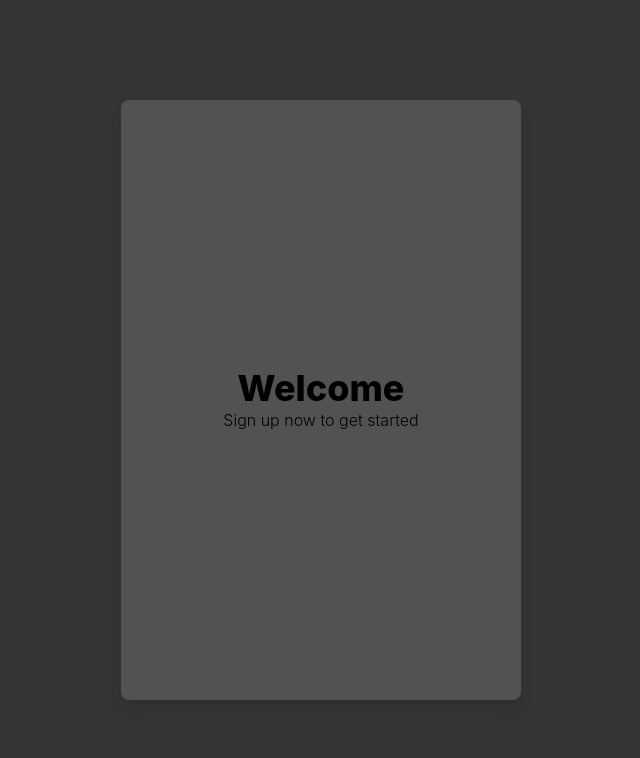
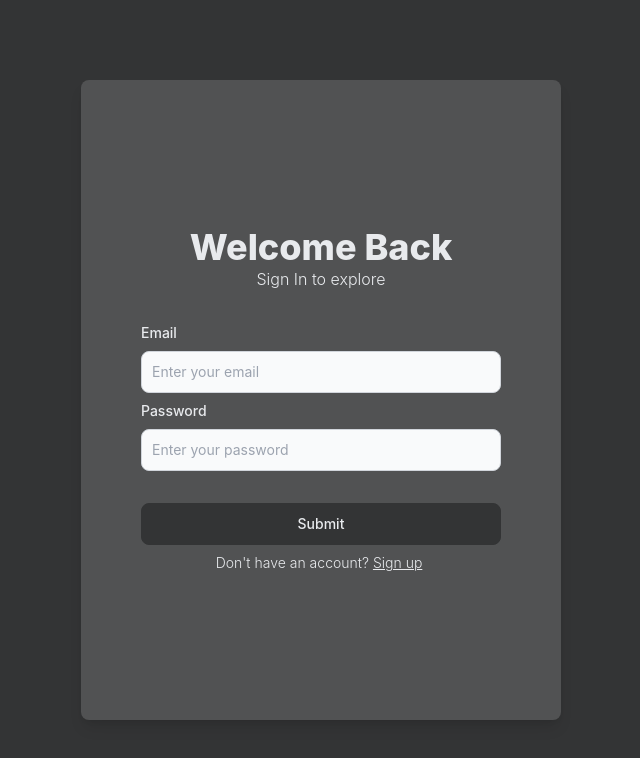
Before and after one commit to Faseeh-Uddin/chat-app-mern, a React (Create React App) app in the folder client/: page / in a window 1280 px wide. Shown: the top 758 px of the page, without its empty margins (319-959 px from the left). Built offline with nearby package versions, Linux system fonts and the light colour scheme.

Commit message:
Completed Frontend for Login Signup Form

```diff
--- a/client/src/App.js
+++ b/client/src/App.js
@@ -5,7 +5,7 @@ import LoginSignupForm from "./modules/loginSignupForm";
 
 function App() {
   return (
-    <div className="bg-[#333435] h-screen flex justify-center items-center">
+    <div className="bg-dark-gray h-screen flex justify-center items-center">
       <LoginSignupForm />
     </div>
   );
--- /dev/null
+++ b/client/src/components/button.js
@@ -0,0 +1,20 @@
+import React from "react";
+
+const Button = ({
+  type = "button",
+  label = "",
+  className = "",
+  isDisabled = false,
+}) => {
+  return (
+    <button
+      type={type}
+      className={`py-2.5 px-5 text-sm font-medium text-light focus:outline-none bg-dark-gray rounded-lg border border-dark-gray hover:bg-dark hover:text-gray-700 focus:z-10 focus:ring-4 focus:ring-gray-100 dark:focus:ring-gray-700 dark:bg-gray-800 dark:text-gray-400 dark:border-gray-600 dark:hover:text-white dark:hover:bg-gray-700 ${className}`}
+      disabled={isDisabled}
+    >
+      {label}
+    </button>
+  );
+};
+
+export default Button;
--- a/client/src/components/input.js
+++ b/client/src/components/input.js
@@ -1,7 +1,34 @@
 import React from "react";
 
-const input = () => {
-    return (
-        <div className=""></div>
-    )
-}
+const Input = ({
+    label = '',
+    name = '',
+    type = 'text',
+    className = '',
+    isRequired = true,
+    placeholder = '',
+    value = '',
+    onChange = () => {}
+}) => {
+  return (
+    <div className="w-3/4">
+      <label
+        for={name}
+        class={`block mb-2 text-sm font-medium text-light dark:text-white`}
+      >
+        {label}
+      </label>
+      <input
+        type={type}
+        id={name}
+        class={`bg-gray-50 border border-gray-300 text-gray-900 text-sm rounded-lg focus:ring-blue-500 focus:border-blue-500 block w-full p-2.5 ${className}`}
+        placeholder={placeholder}
+        required = {isRequired}
+        value={value}
+        onChange={onChange}
+      />
+    </div>
+  );
+};
+
+export default Input;
--- a/client/src/modules/loginSignupForm.js
+++ b/client/src/modules/loginSignupForm.js
@@ -1,9 +1,30 @@
-import React from "react";
-const loginSignupForm = () => {
-  return <div className="bg-[#515253] w-[400px] h-[600px] shadow-lg rounded-lg flex flex-col justify-center items-center">
-    <div className="text-4xl font-extrabold">Welcome</div>
-    <div className="text font-light">Sign up now to get started</div>
+import React, { useState } from "react";
+import Input from "../components/input";
+import Button from "../components/button";
+const LoginSignupForm = ({isSignInPage=true}) => {
+  const [data, setData] = useState({
+    ...(!isSignInPage && {
+      fullName: ''
+    }),
+    email: '',
+    password: ''
+  })
+
+  // console.log(data)
+  return <div className="bg-light-gray w-[60vh] h-[80vh] shadow-lg rounded-lg flex flex-col justify-center items-center">
+    <div className="text-4xl font-extrabold text-[#e8eaed]">Welcome {isSignInPage && 'Back'}</div>
+    <div className="text font-light text-light mb-8">{isSignInPage ? 'Sign In to explore' : 'Sign up now to get started'}</div>
+
+    <form onSubmit={(e)=>{e.preventDefault(); console.log('Submitted')}} className="flex flex-col items-center w-full">
+      {!isSignInPage && <Input label="Full name" name="name" placeholder="Enter your full name" className="mb-2" value={data.fullName} onChange={(e) => setData({...data, fullName: e.target.value}) } />}
+      <Input label="Email" name="email" type="email" placeholder="Enter your email" className="mb-2" value={data.email} onChange={(e) => setData({...data, email: e.target.value})} />
+      <Input label="Password" name="password" type="password" placeholder="Enter your password" className="mb-8" value={data.password} onChange={(e)=> setData({...data, password: e.target.value})} />
+      <Button label="Submit" type="submit" className="w-3/4 mb-2"/>
+    </form>
+
+    <div className="text-sm font-light text-light">{isSignInPage ? "Don't have an account?" : "Already have an account?"}<span className="cursor-pointer underline px-1">{isSignInPage ? 'Sign up' : 'Sign in'}</span></div>
+
   </div>;
 };
 
-export default loginSignupForm;
+export default LoginSignupForm;
--- a/client/tailwind.config.js
+++ b/client/tailwind.config.js
@@ -8,7 +8,9 @@ module.exports = {
       colors : {
         'primary' : '#1476ff',
         'secondary': '#f3f5ff',
-        'light': '#f9faff'
+        'light': '#e8eaed',
+        'dark-gray': '#333435',
+        'light-gray': '#515253'
       }
     },
   },
```
